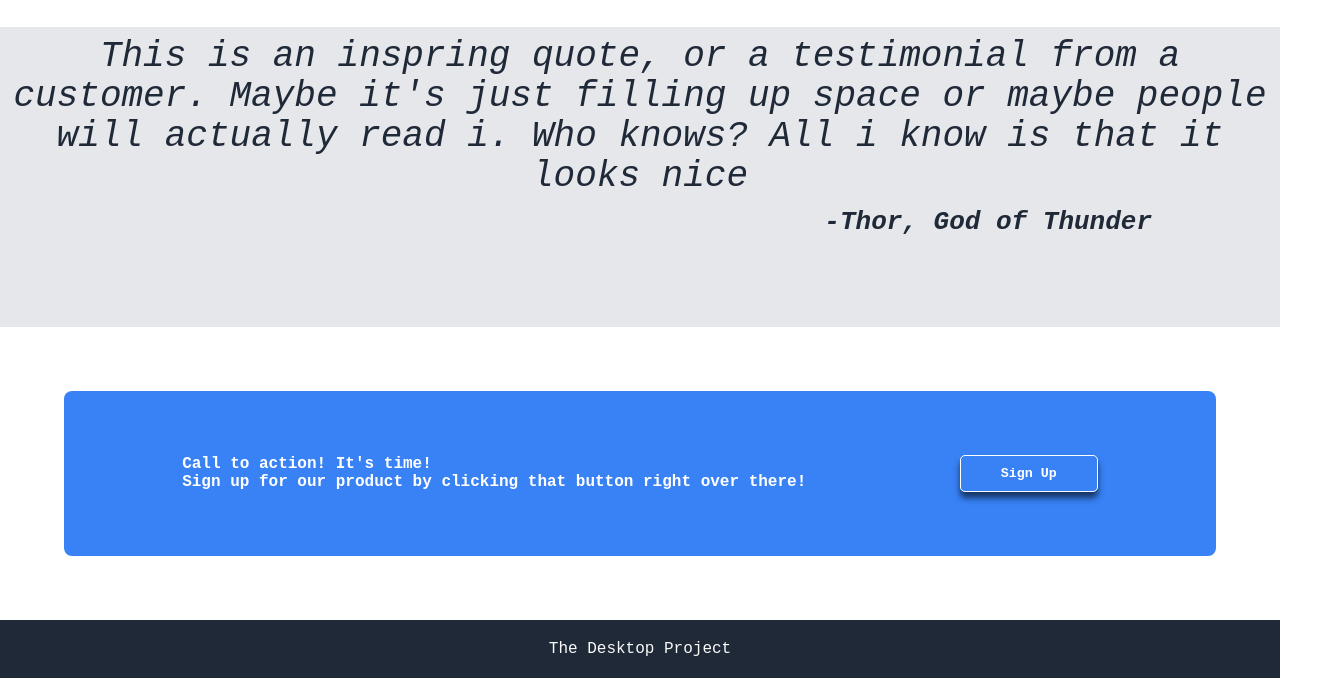
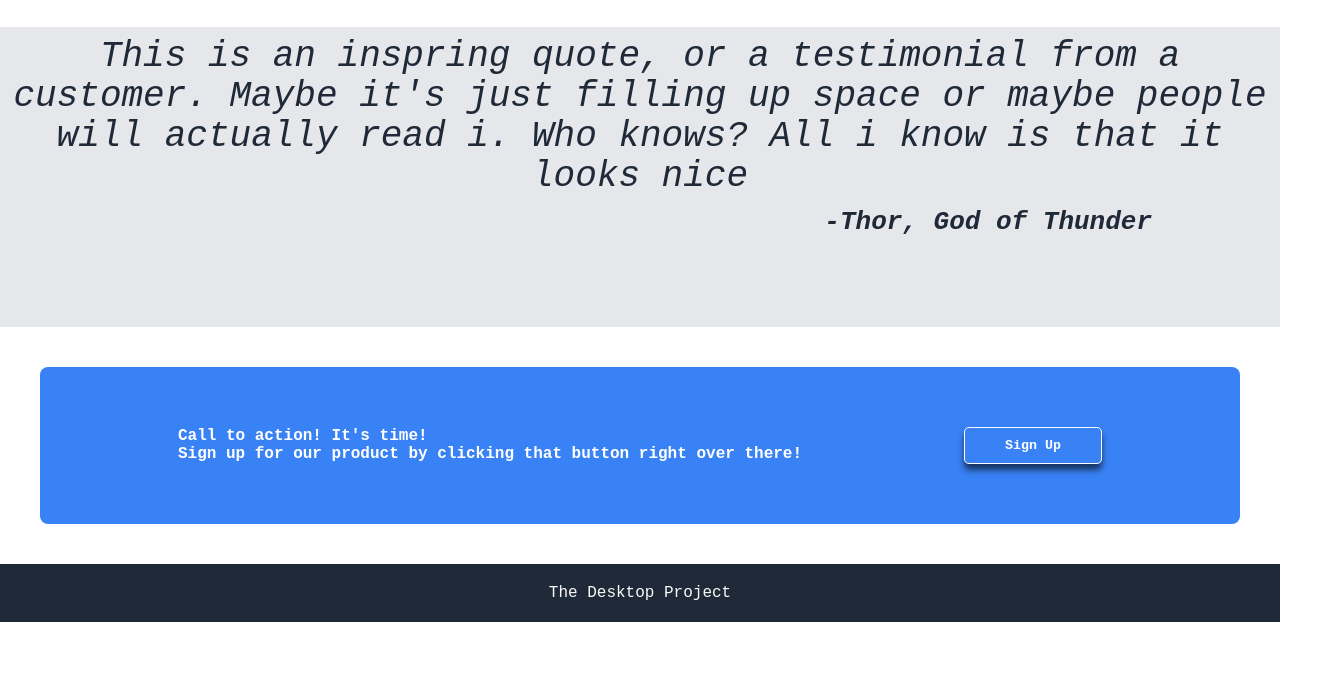
Before and after one commit to icechris/od-projects, a plain HTML site: page landing-page/index.html in a window 1280 px wide. Shown: the part 967-1645 px from the top of the page, 1344 px wide, since content can reach past the window. After the commit the page ends 1589 px from the top, so only its background shows below. Drawn offline with Linux system fonts and the light colour scheme.

Commit message:
edited cta

```diff
--- a/landing-page/styles.css
+++ b/landing-page/styles.css
@@ -156,7 +156,7 @@ blockquote{
     background-color: #3882f6;
     /* display: flex; */
     justify-content:center;
-    width: 90%;
+    width: 100%;
     padding: 5%;
     box-sizing: border-box;
     border-radius: 8px;
@@ -167,11 +167,10 @@ blockquote{
 
 }
 .me{
- display: flex;
- width: 100%;
- margin: 5% ;
- text-align: left;
 
+ width: 100vw;
+ padding:40px;
+ margin: 0;
 }
 .cta-text{
     color: #fff;
@@ -199,8 +198,7 @@ blockquote{
 .footer{
     background-color: #1f2937;
     text-align: center;
-    width: 100%;
-    height: 300%;
+    height: 100%;
     padding: 20px;
     color: #F9FAf8;
 }
```
Also changed, not shown: landing-page/index.html (+2 -1 lines).
